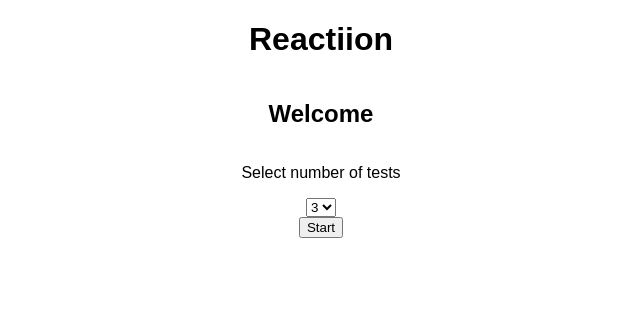
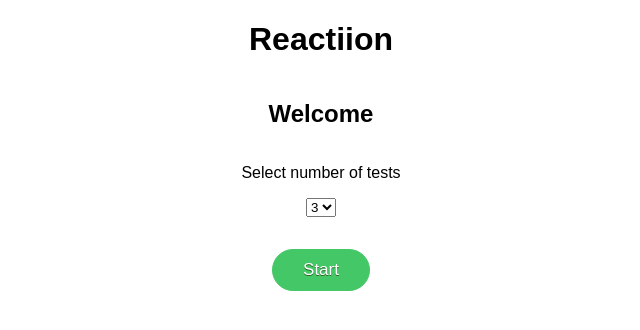
Before and after one commit to olefrank/reaction, a React (Create React App) app: page / in a window 1280 px wide. Shown: the top 330 px of the page, without its empty margins (319-959 px from the left). Built offline with nearby package versions, Linux system fonts and the light colour scheme.

Commit message:
scss: split up in modules, basic styling of buttons

```diff
--- a/src/components/Summary/Summary.jsx
+++ b/src/components/Summary/Summary.jsx
@@ -18,7 +18,9 @@ const Summary = ({ onNext, results }) => {
           <span>{`${avgFormatted} sec.`}</span>
         </div>
       </div>
-      <button onClick={onNext}>Restart</button>
+      <button className="Summary__restart-btn" onClick={onNext}>
+        Restart
+      </button>
     </div>
   );
 };
--- a/src/components/Summary/Summary.scss
+++ b/src/components/Summary/Summary.scss
@@ -1,3 +1,5 @@
+@import "../../styling/buttons";
+
 .Summary {
   display: flex;
   flex-direction: column;
@@ -5,7 +7,6 @@
 
   &__results {
     width: 50%;
-    margin-bottom: 5rem;
 
     &-item {
       display: flex;
@@ -14,4 +15,9 @@
       border-bottom: 1px solid #ccc;
     }
   }
+
+  &__restart-btn {
+    @extend .button--restart;
+    margin-top: 2rem;
+  }
 }
--- a/src/components/Welcome/Welcome.jsx
+++ b/src/components/Welcome/Welcome.jsx
@@ -13,7 +13,11 @@ const Welcome = ({ onNext, numTests, changeSteps }) => (
     >
       {renderOptions(5)}
     </select>
-    <button onClick={onNext} data-e2e="start-button">
+    <button
+      className="Welcome__start-btn"
+      onClick={onNext}
+      data-e2e="start-button"
+    >
       Start
     </button>
   </div>
--- a/src/components/Welcome/Welcome.scss
+++ b/src/components/Welcome/Welcome.scss
@@ -1,5 +1,12 @@
+@import "../../styling/buttons";
+
 .Welcome {
   display: flex;
   flex-direction: column;
   align-items: center;
+
+  &__start-btn {
+    @extend .button--start;
+    margin-top: 2rem;
+  }
 }
--- a/src/index.scss
+++ b/src/index.scss
@@ -1,5 +1,2 @@
-body {
-  margin: 0;
-  padding: 0;
-  font-family: sans-serif;
-}
+@import "./styling/base";
+@import "./styling/buttons";
--- /dev/null
+++ b/src/styling/_base.scss
@@ -0,0 +1,5 @@
+body {
+  margin: 0;
+  padding: 0;
+  font-family: sans-serif;
+}
--- /dev/null
+++ b/src/styling/_buttons.scss
@@ -0,0 +1,63 @@
+@import "./colors";
+
+$base__color--background: $grey--100;
+$base__color--hover: $grey--300;
+$base__color--border: $grey--500;
+$base__color--text-shadow: $grey--700;
+
+$start__color--background: $green--100;
+$start__color--hover: $green--300;
+$start__color--border: $green--500;
+$start__color--text-shadow: $green--700;
+
+$restart__color--background: $red--100;
+$restart__color--hover: $red--300;
+$restart__color--border: $red--500;
+$restart__color--text-shadow: $red--700;
+
+.button {
+  background-color: $base__color--background;
+  -moz-border-radius: 28px;
+  -webkit-border-radius: 28px;
+  border-radius: 28px;
+  border: 1px solid $base__color--border;
+  display: inline-block;
+  cursor: pointer;
+  color: #ffffff;
+  font-family: Arial;
+  font-size: 17px;
+  padding: 10px 30px;
+  text-decoration: none;
+  text-shadow: 0px 1px 0px $base__color--text-shadow;
+
+  &:active {
+    position: relative;
+    top: 1px;
+  }
+
+  &:hover {
+    background-color: $base__color--hover;
+  }
+}
+
+.button--start {
+  @extend .button;
+  background-color: $start__color--background;
+  border-color: $start__color--background;
+  text-shadow: 0px 1px 0px $start__color--text-shadow;
+
+  &:hover {
+    background-color: $start__color--hover;
+  }
+}
+
+.button--restart {
+  @extend .button;
+  background-color: $restart__color--background;
+  border-color: $restart__color--background;
+  text-shadow: 0px 1px 0px $restart__color--text-shadow;
+
+  &:hover {
+    background-color: $restart__color--hover;
+  }
+}
--- /dev/null
+++ b/src/styling/_colors.scss
@@ -0,0 +1,14 @@
+$green--100: #44c767;
+$green--300: #5cbf2a;
+$green--500: #18ab29;
+$green--700: #2f6627;
+
+$grey--100: #adadad;
+$grey--300: #9e9e9e;
+$grey--500: #8a8a8a;
+$grey--700: #000000;
+
+$red--100: #f02727;
+$red--300: #d63232;
+$red--500: #b32020;
+$red--700: #000000;
```
